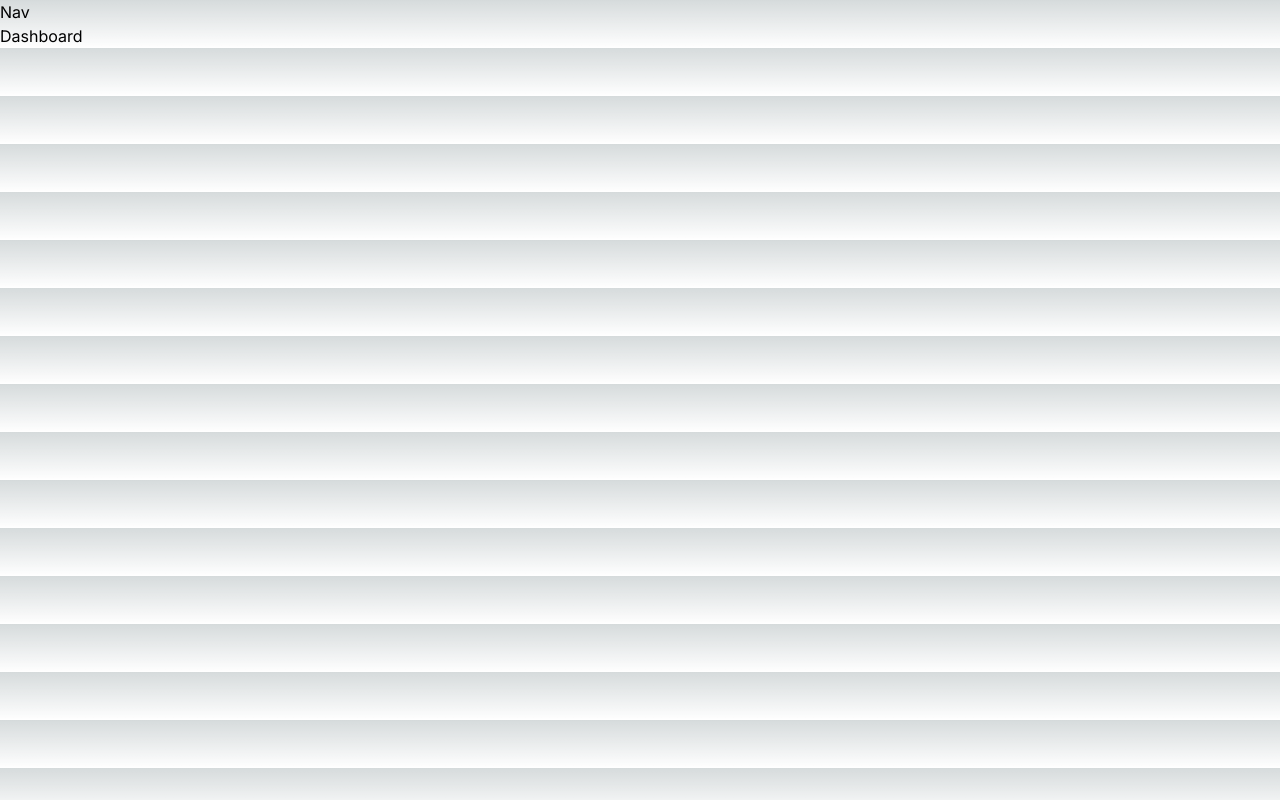
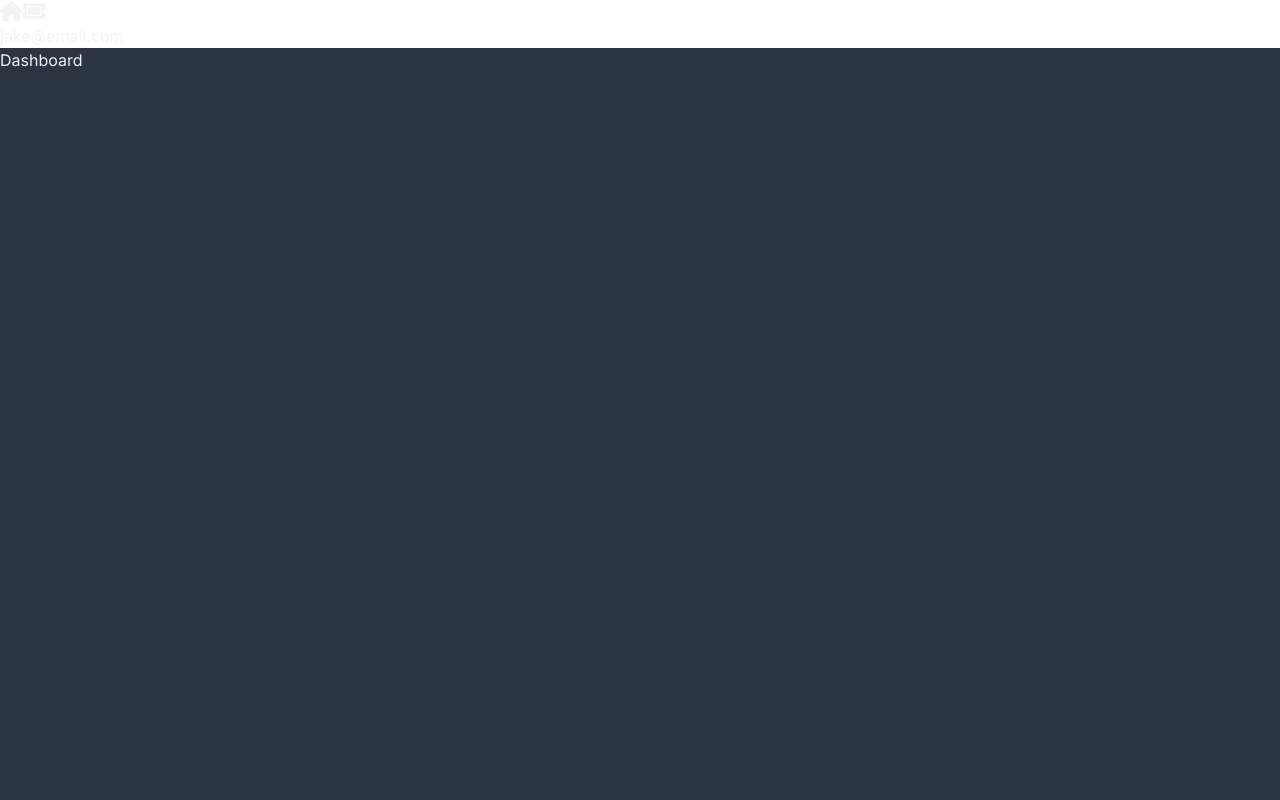
Before and after one commit to 007tickooayush/assistance-ticket-system, a Next.js app: page / in a window 1280 px wide. Built offline with nearby package versions, Linux system fonts and the light colour scheme.

Commit message:
designing changes

```diff
--- a/app/(components)/Nav.jsx
+++ b/app/(components)/Nav.jsx
@@ -1,8 +1,23 @@
+import { faHome, faTicket } from '@fortawesome/free-solid-svg-icons';
+import { FontAwesomeIcon } from '@fortawesome/react-fontawesome';
+import Link from 'next/link';
 import React from 'react'
 
 const Nav = () => {
   return (
-    <div>Nav</div>
+    <nav>
+        <div>
+            <Link href="/">
+                <FontAwesomeIcon icon={faHome} className="icon"/>
+            </Link>
+            <Link href="/TicketPage/new">
+                <FontAwesomeIcon icon={faTicket} className="icon"/>
+            </Link>
+        </div>
+        <div>
+            <p className='text-default-text'>jake@email.com</p>
+        </div>
+    </nav>
   )
 }
 
--- a/app/globals.css
+++ b/app/globals.css
@@ -2,26 +2,12 @@
 @tailwind components;
 @tailwind utilities;
 
-:root {
-  --foreground-rgb: 0, 0, 0;
-  --background-start-rgb: 214, 219, 220;
-  --background-end-rgb: 255, 255, 255;
+@layer components {
+    .icon {
+        @apply text-default-text text-xl;
+    }
+
+    .btn {
+        @apply hover:no-underline bg-blue-accent hover:bg-blue-accent-hover tracking-wider w-full text-center text-nav font-bold cursor-pointer uppercase px-4 py-2 rounded-md transition-colors block;
+    }
 }
-
-@media (prefers-color-scheme: dark) {
-  :root {
-    --foreground-rgb: 255, 255, 255;
-    --background-start-rgb: 0, 0, 0;
-    --background-end-rgb: 0, 0, 0;
-  }
-}
-
-body {
-  color: rgb(var(--foreground-rgb));
-  background: linear-gradient(
-      to bottom,
-      transparent,
-      rgb(var(--background-end-rgb))
-    )
-    rgb(var(--background-start-rgb));
-}
--- a/app/layout.js
+++ b/app/layout.js
@@ -2,7 +2,9 @@
 import { Inter } from "next/font/google";
 import Nav from "./(components)/Nav";
 
-
+// adding imports to avoid jumpiness(sudden enlargement) of icons
+import { config } from "@fortawesome/fontawesome-svg-core";
+import "@fortawesome/fontawesome-svg-core/styles.css";
 
 const inter = Inter({ subsets: ["latin"] });
 
@@ -15,9 +17,13 @@
   return (
     <html lang="en">
       <body className={inter.className}>
-        <Nav/>
-        {children}
-        </body>
+        <div className="flex flex-col h-screen max-h-screen">
+        <Nav />
+        <div className="flex-grow overflow-y-auto bg-page text-default-text">
+            {children}
+        </div>
+        </div>
+      </body>
     </html>
   );
 }
```
